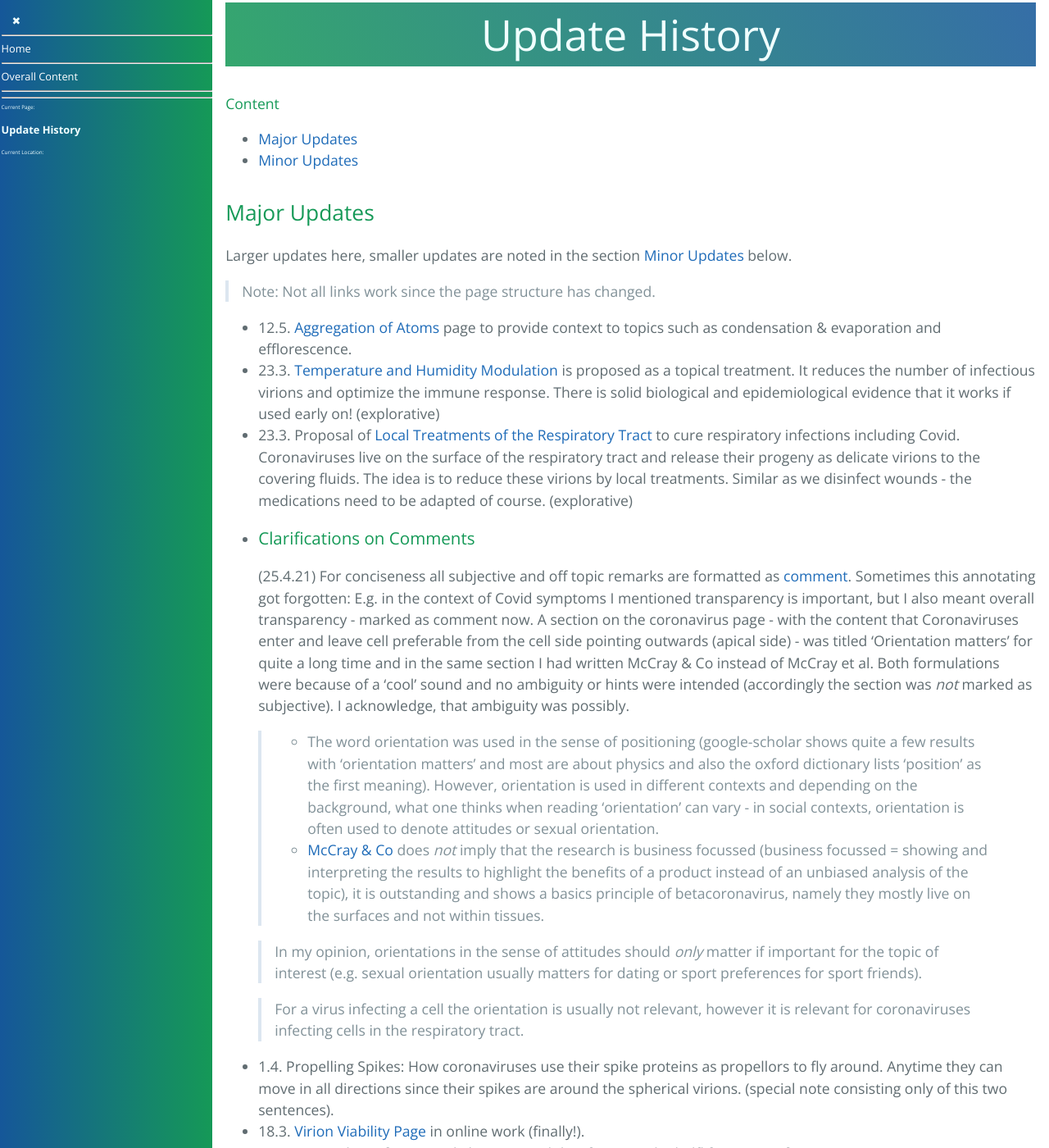
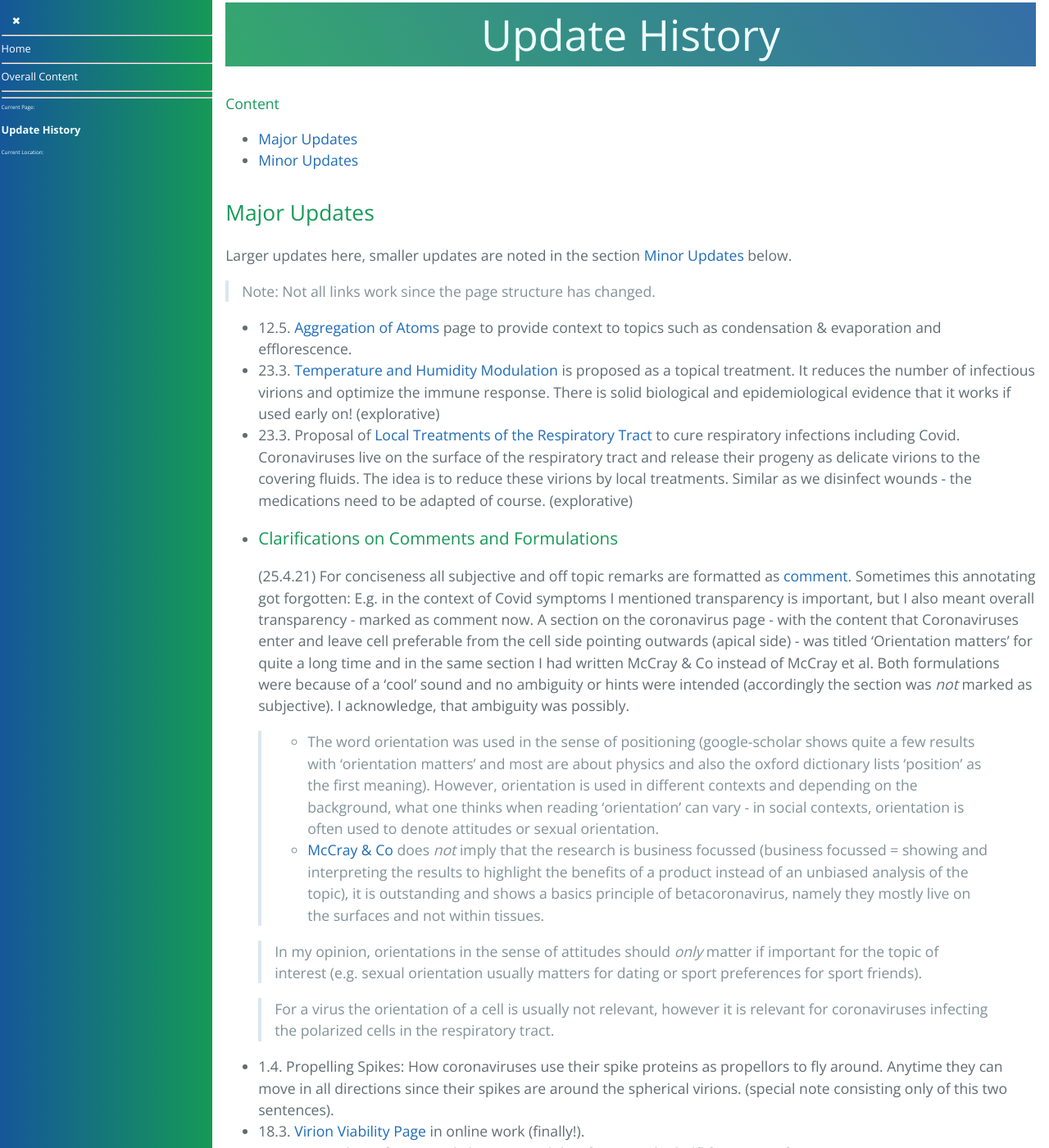
Before and after one commit to forestgrape/coronavirus, a Jekyll site: the page built from 1_introduction/update_history.md, in a window 1280 px wide and 1400 px high. Shown: the whole window at 82% size. Built offline with Jekyll 4.4.1, drawn with Linux system fonts in a browser that asks for light colours; our own code applies the rules of GitHub Pages for plain Markdown files.

Commit message:
formulation

```diff
--- a/1_introduction/update_history.md
+++ b/1_introduction/update_history.md
@@ -15,7 +15,7 @@ Larger updates here, smaller updates are noted in the section [Minor Updates](#m
 - 23.3. [Temperature and Humidity Modulation](6_prevention_and_treatment/temperature_modulation.md) is proposed as a topical treatment. It reduces the number of infectious virions and optimize the immune response. There is solid biological and epidemiological evidence that it works if used early on! (explorative)
 - 23.3. Proposal of [Local Treatments of the Respiratory Tract](6_prevention_and_treatment/topical_treatment.md) to cure respiratory infections including Covid. Coronaviruses live on the surface of the respiratory tract and release their progeny as delicate virions to the covering fluids. The idea is to reduce these virions by local treatments. Similar as we disinfect wounds - the medications need to be adapted of course. (explorative)
 
-- ### Clarifications on Comments
+- ### Clarifications on Comments and Formulations
   (25.4.21)
   For conciseness all subjective and off topic remarks are formatted as [comment](../index.md#comments). Sometimes this annotating got forgotten: E.g. in the context of Covid symptoms I mentioned transparency is important, but I also meant overall transparency - marked as comment now.
   A section on the coronavirus page - with the content that Coronaviruses enter and leave cell preferable from the cell side pointing outwards (apical side) - was titled 'Orientation matters' for quite a long time and in the same section I had written McCray & Co instead of McCray et al. Both formulations were because of a 'cool' sound and no ambiguity or hints were intended (accordingly the section was *not* marked as subjective). I acknowledge, that ambiguity was possibly.
@@ -24,7 +24,7 @@ Larger updates here, smaller updates are noted in the section [Minor Updates](#m
 
     > In my opinion, orientations in the sense of attitudes should *only* matter if important for the topic of interest (e.g. sexual orientation usually matters for dating or sport preferences for sport friends).
 
-    > For a virus infecting a cell the orientation is usually not relevant, however it is relevant for coronaviruses infecting cells in the respiratory tract.
+    > For a virus the orientation of a cell is usually not relevant, however it is relevant for coronaviruses infecting the polarized cells in the respiratory tract.
 
 - 1.4. Propelling Spikes: How coronaviruses use their spike proteins as propellors to fly around. Anytime they can move in all directions since their spikes are around the spherical virions. (special note consisting only of this two sentences).
 - 18.3. [Virion Viability Page](../2_biological/virion_viability.md) in online work (finally!).
```
